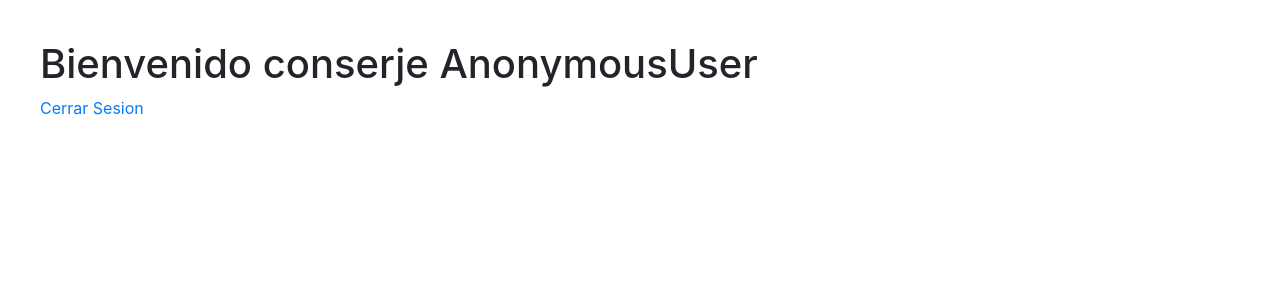
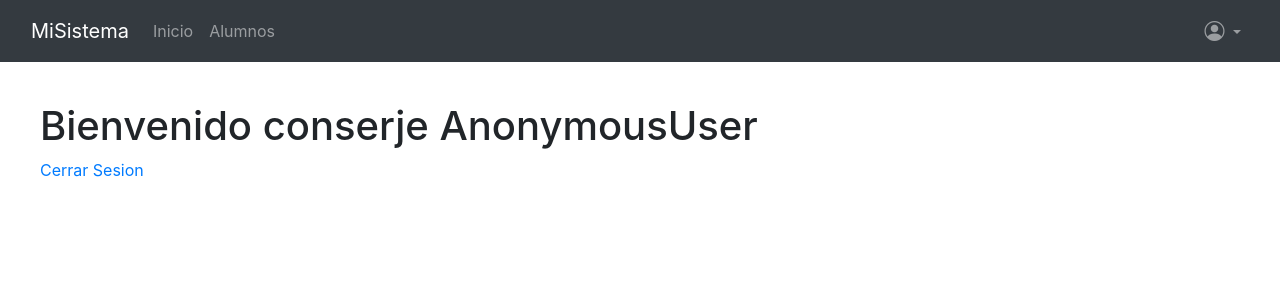
Before and after one commit to AdrianMarchal/FernanBathroom, a Django app: template templates/homes/home_conserje.html in a window 1280 px wide. Shown: the top 300 px of the page. Run offline with Django 5.2, Linux system fonts and the light colour scheme; the template is opened without the code that fills it, so the values that code supplies are empty; some libraries are stand-ins or nearby versions.

Commit message:
Header del conserje

```diff
--- a/templates/alumnos/listar_alumnos.html
+++ b/templates/alumnos/listar_alumnos.html
@@ -8,6 +8,8 @@
         {% include 'includes/headers/header_admin.html' %}
     {% elif request.user.type_user_per == 'profesor' %}
         {% include 'includes/headers/header_profesor.html' %}
+    {% elif request.user.type_user_per == 'conserje' %}
+        {% include 'includes/headers/header_conserje.html' %}
     {% endif %}
 {% endblock header %}
 
--- a/templates/homes/home_conserje.html
+++ b/templates/homes/home_conserje.html
@@ -7,9 +7,9 @@
     Home
 {% endblock title %}
 
-{#{% block header %}#}
-{#    {% include 'includes/header.html' %}#}
-{#{% endblock header %}#}
+{% block header %}
+    {% include 'includes/headers/header_conserje.html' %}
+{% endblock header %}
 
 
 {% block content %}
--- /dev/null
+++ b/templates/includes/headers/header_conserje.html
@@ -0,0 +1,10 @@
+{% extends "includes/headers/header_base.html" %}
+
+{% block nav_links %}
+    <li class="nav-item">
+        <a class="nav-link" href="{% url 'home_app:homeConserje' %}">Inicio</a>  <!-- Este será el "Inicio" -->
+    </li>
+    <li class="nav-item">
+        <a class="nav-link" href="{% url 'listar_alumnos' %}">Alumnos</a>
+    </li>
+{% endblock nav_links %}
```
